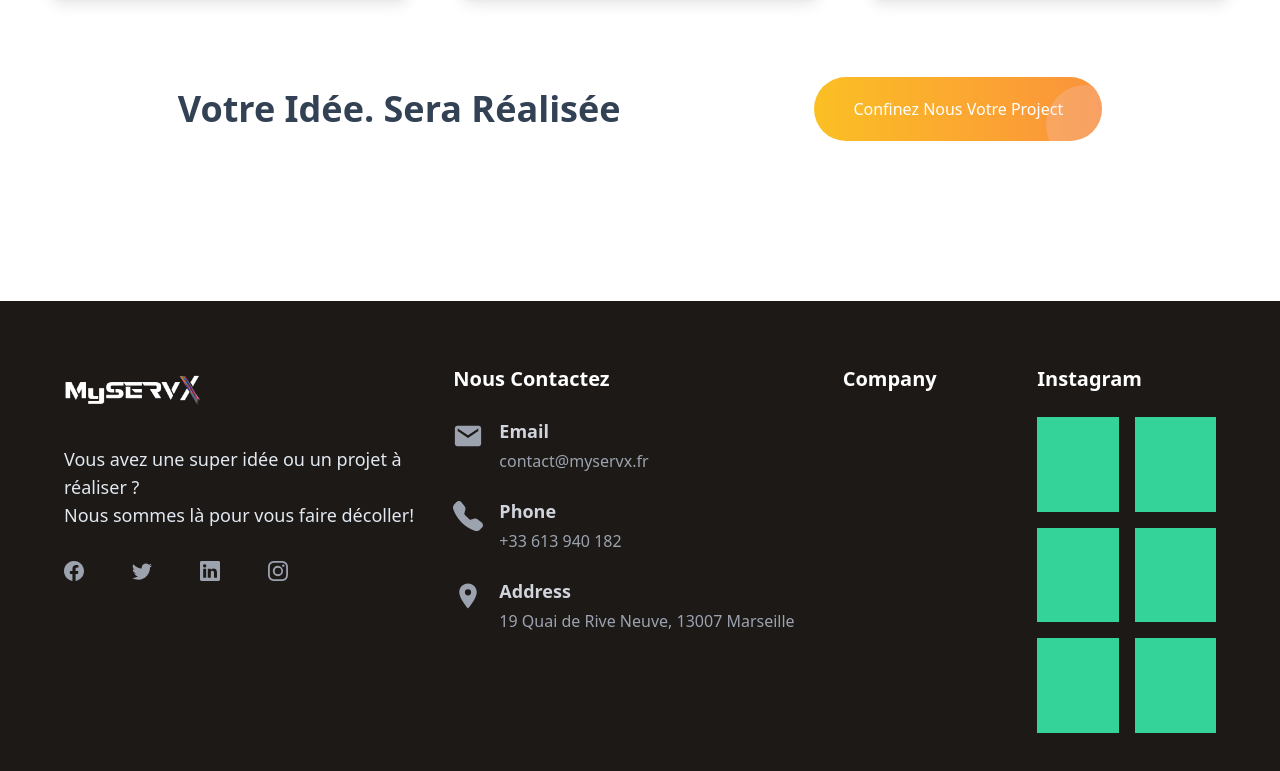
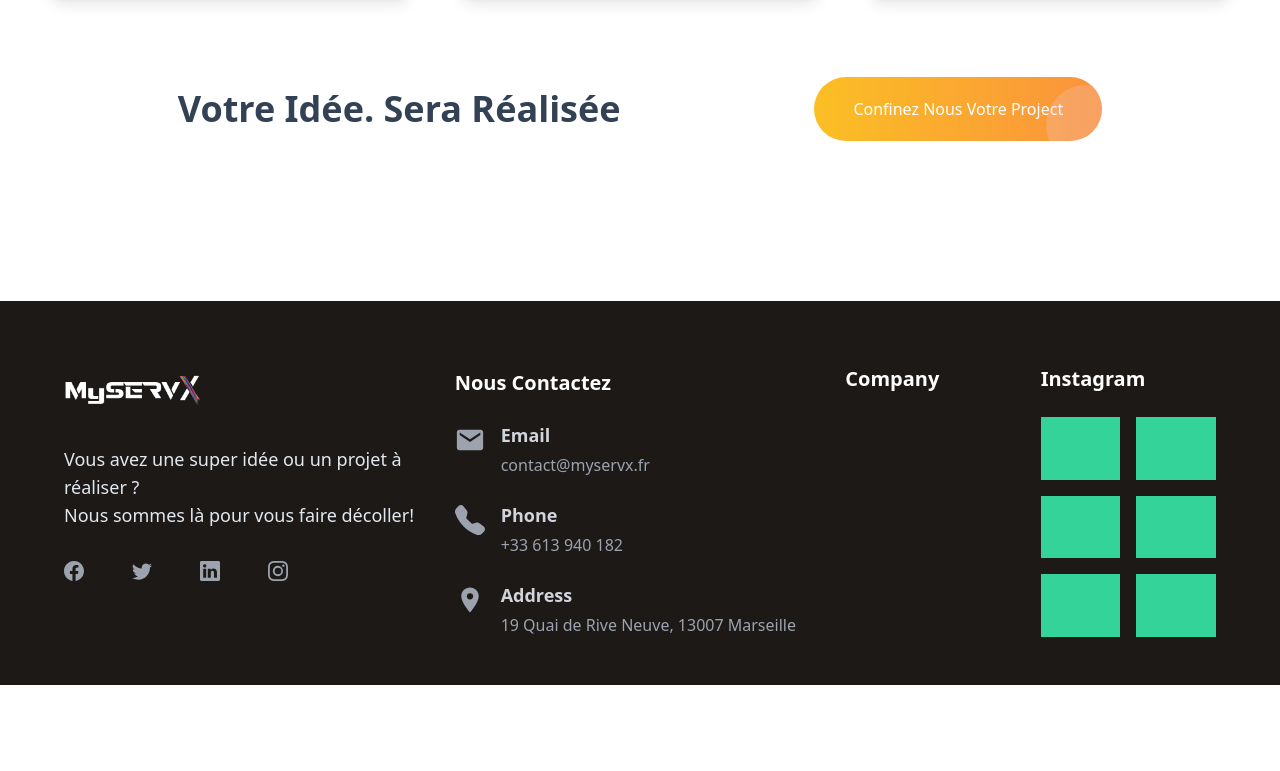
Before and after one commit to anesszereg/My_ServX, a Next.js app: page / in a window 1280 px wide. Shown: the part 4535-5306 px from the top of the page. After the commit the page ends 5220 px from the top, so only its background shows below. Built offline with nearby package versions, Linux system fonts and the light colour scheme.

Commit message:
make the footer responsive

```diff
--- a/src/components/Footer.jsx
+++ b/src/components/Footer.jsx
@@ -4,8 +4,8 @@ import { IoMdMail } from "react-icons/io";
 import {MdLocationOn} from "react-icons/md"
 const Footer = () => {
   return (
-    <footer className="h-[30rem] overflow-hidden bg-stone-900 flex flex-col items-center justify-between w-full px-16 py-12">
-      <div className="h-full max-w-7xl gap-4  w-full grid grid-cols-12">
+    <footer className=" h-full overflow-hidden bg-stone-900 flex flex-col items-center justify-between w-full px-16 py-12">
+      <div className="h-full max-w-7xl gap-5  w-full lg:grid lg:grid-cols-12 sm:grid-cols-1  ">
         {/* social */}
         <div className="flex col-span-4  gap-y-4 flex-col h-full w-full">
           <img className="w-40 relative -left-4 object-contain" src="/assets/logo_transparent.png" alt="" />
@@ -29,7 +29,7 @@ const Footer = () => {
           </div>
         </div>
         {/* contact */}
-        <div className="flex col-span-4  gap-y-6 flex-col pt-4 h-full w-full">
+        <div className="flex col-span-4  gap-y-6 flex-col pt-4 h-full w-full sm:pt-5">
           <p className="text-xl text-white font-bold "> Nous Contactez</p>
           <div className="flex items-start gap-x-4 w-full">
             <IoMdMail className="text-3xl relative top-1 text-gray-400" />
@@ -65,16 +65,17 @@ const Footer = () => {
         {/* instagram */}
         <div className="col-span-2 gap-y-6  pt-4 flex flex-col">
           <p className="text-xl text-white font-bold "> Instagram</p>
-        <div className="h-full gap-4 grid-rows-3 w-full grid grid-cols-2">
-            <div className="bg-emerald-400">
-            </div>
-            <div className="bg-emerald-400">
+        <div className="h-full lg:gap-4 lg:grid-rows-3 w-full lg:grid lg:grid-cols-2 gap-4 flex sm:flex-wrap ">
+            <div className="bg-emerald-400 ">
 
             </div>
-            <div className="bg-emerald-400">
+            <div className="bg-emerald-400 ">
 
             </div>
-            <div className="bg-emerald-400">
+            <div className="bg-emerald-400 ">
+
+            </div>
+            <div className="bg-emerald-400 ">
 
             </div>
             <div className="bg-emerald-400">
```
